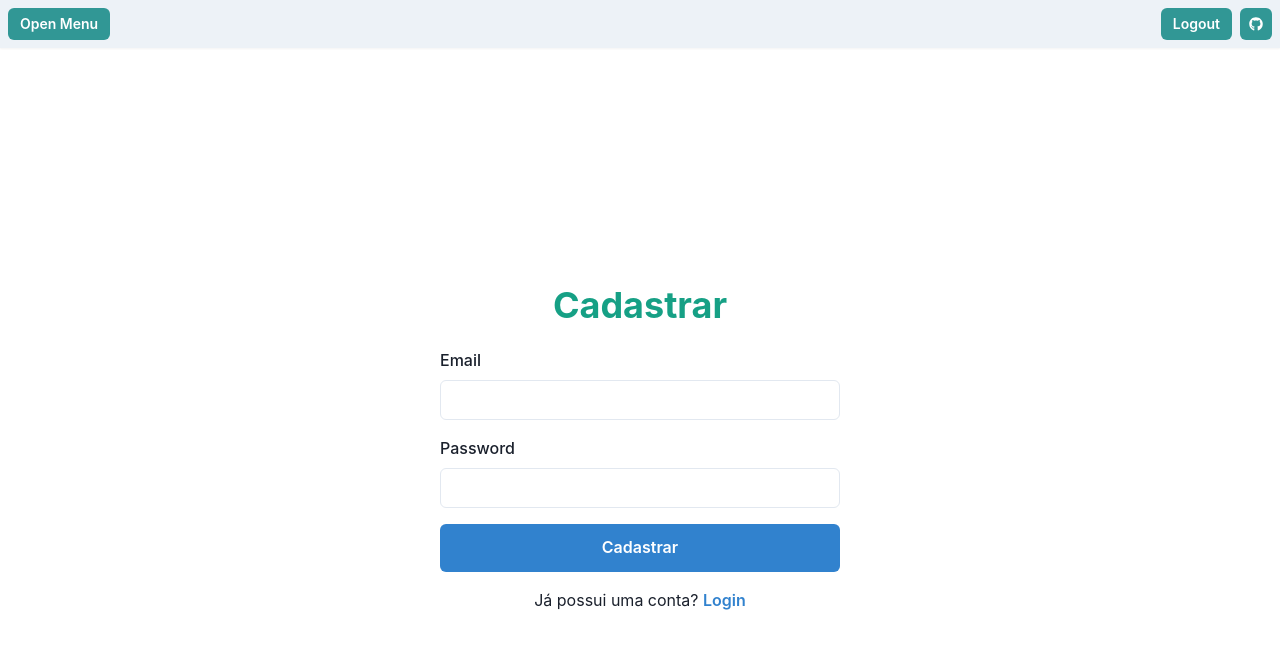
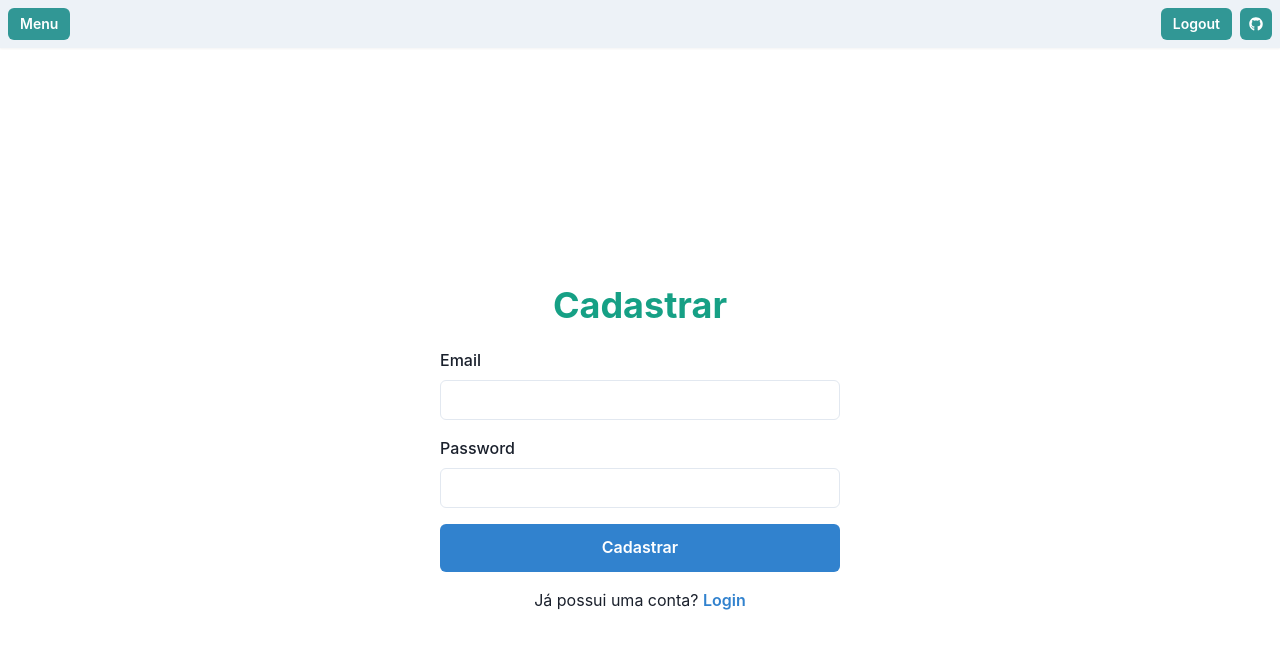
Before and after one commit to Neural-Pulse/emotion, a React (Vite) app: page /register in a window 1280 px wide. Shown: the top 648 px of the page. Built offline with nearby package versions, Linux system fonts and the light colour scheme; no server answers.

Commit message:
chore: add translate to pt-br

```diff
--- a/src/components/SideBar/index.tsx
+++ b/src/components/SideBar/index.tsx
@@ -26,9 +26,9 @@ const Sidebar = ({ isOpen, onClose }: SidebarProps) => {
                 <DrawerOverlay />
                 <DrawerContent>
                     <DrawerCloseButton />
-                    <DrawerHeader>Navigation Menu</DrawerHeader>
+                    <DrawerHeader>Menu</DrawerHeader>
                     <DrawerBody>
-                        <Link to="/about" onClick={handleClose}>About</Link>
+                        <Link to="/about" onClick={handleClose}>Sobre</Link>
                         {/* Add more navigation links here, each wrapped with onClick={handleClose} */}
                     </DrawerBody>
                 </DrawerContent>
--- a/src/components/TopBar/index.tsx
+++ b/src/components/TopBar/index.tsx
@@ -27,7 +27,7 @@ const TopBar: React.FC<TopBarProps> = ({ onLogout, githubUrl, onOpen }) => {
                 onClick={onOpen} // Use the onOpen passed as a prop
                 mr={2}
             >
-                Open Menu
+                Menu
             </Button>
             <Flex flexGrow={1} justifyContent="flex-end">
                 <Button
```
